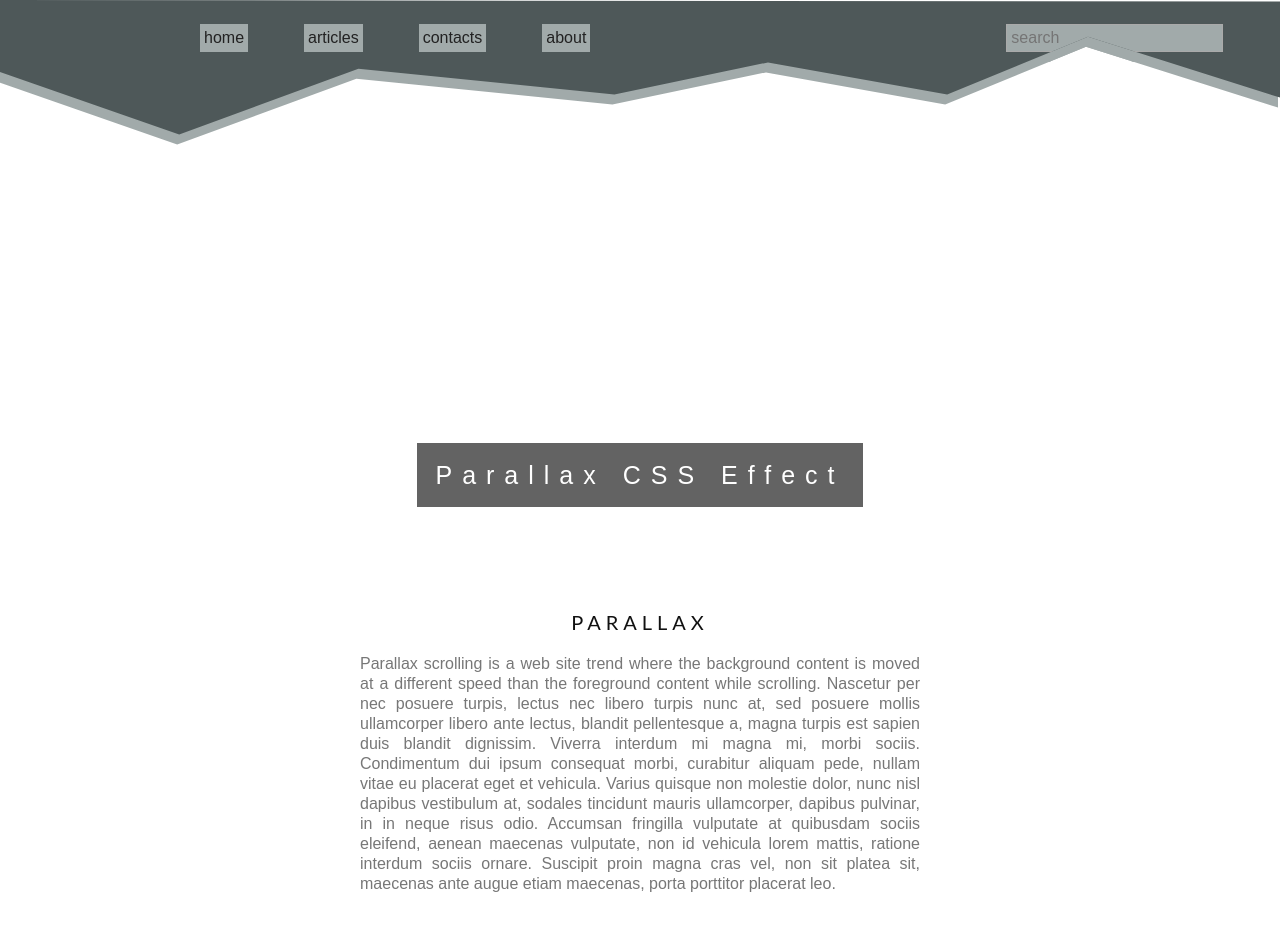
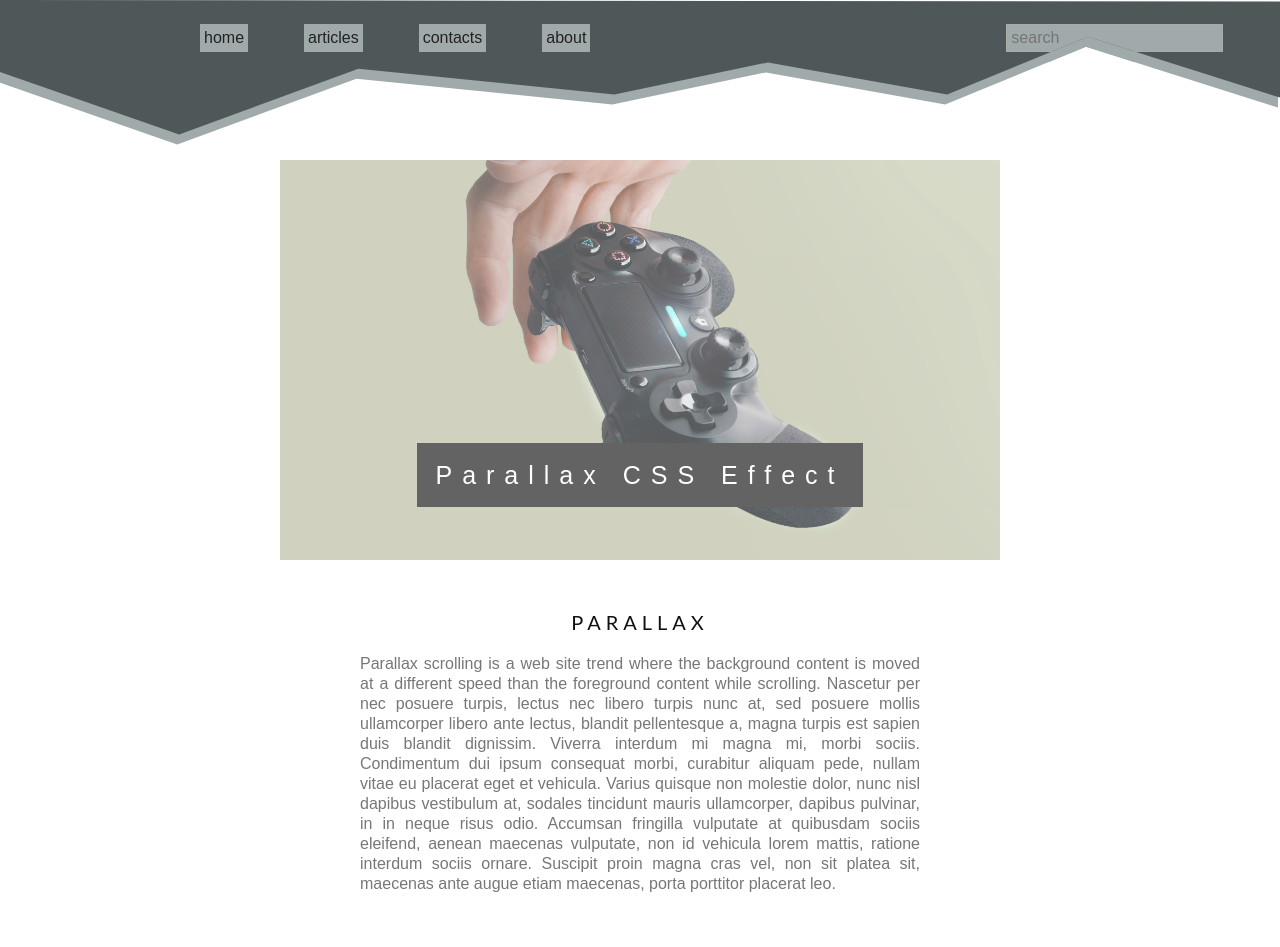
Before and after one commit to guilhermeandre/website-layout, a plain HTML site: page index.html in a window 1280 px wide. Shown: the top 947 px of the page. Drawn offline with Linux system fonts and the light colour scheme.

Commit message:
Update index.css
Fixing the path.

```diff
--- a/css/index.css
+++ b/css/index.css
@@ -108,7 +108,7 @@
 }
 
 .bgimg-1 {
-  background-image: url("img/hero-banner.jpg");
+  background-image: url("/img/hero-banner.jpg");
   min-height: 25em;
 }
 
```
